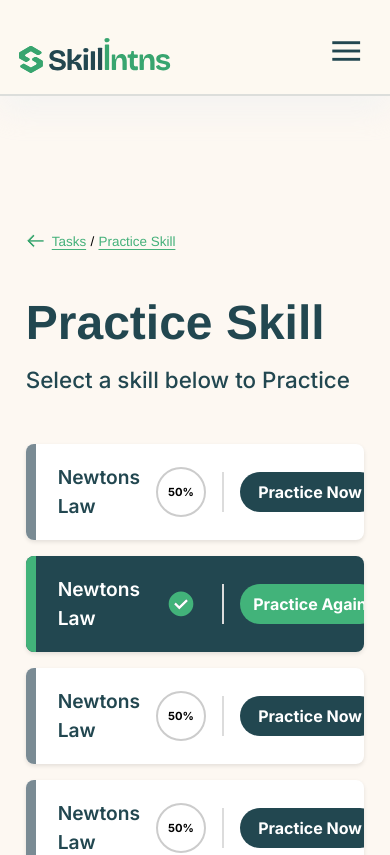
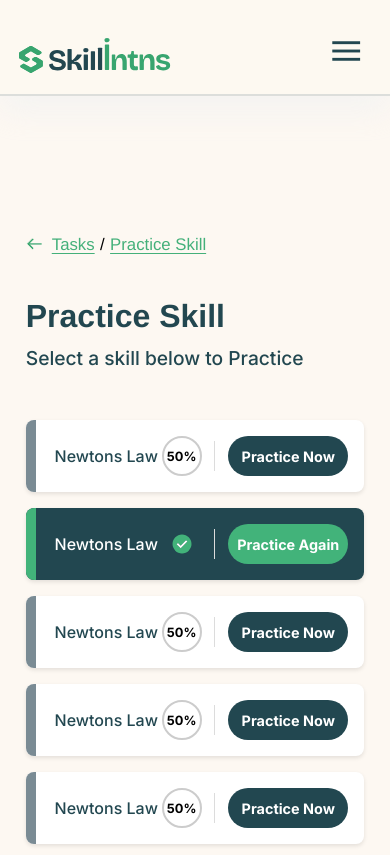
Before and after one commit to nickdude/skillintns, a Next.js app: page /selectSkill in a window 390 px wide. Shown: the top 855 px of the page. Built offline with nearby package versions, Linux system fonts and the light colour scheme.

Commit message:
Skill Selection Page complete...

```diff
--- a/components/LearningBar.module.css
+++ b/components/LearningBar.module.css
@@ -9,7 +9,7 @@
   margin-bottom: 1rem;
   font-family: "Inter";
   background-color: white;
-  height: 6rem;
+  height: 8rem;
   position: relative;
   padding: 0 1rem;
   box-shadow: 0px 2px 4px rgba(0, 0, 0, 0.1);
@@ -121,3 +121,85 @@
 .greenButton {
   background-color: #42b37a;
 }
+
+/* Mobile Styles (Breakpoint: 830px) */
+@media (max-width: 830px) {
+  .barContainer {
+    flex-direction: row; /* Ensure elements are horizontally aligned */
+    height: auto;
+    padding: 1rem;
+    align-items: center; /* Vertically align items in the center */
+    justify-content: space-between;
+  }
+
+  .title {
+    padding: 0; /* Remove padding */
+    padding-left:0.8rem;
+    font-size: 1rem;
+    font-weight: 500;
+    color: #224750;
+    text-align: left; /* Align title to the left */
+    flex: 1;
+  }
+
+  .groupedSection {
+    display: flex;
+    flex-direction: row; /* Ensure progress and buttons align horizontally */
+    align-items: center;
+    gap: 0.3rem; /* Space between progress circle, separator, and button */
+  }
+
+  .progressContainer {
+    width: 40px;
+    height: 40px;
+    display: flex;
+    align-items: center;
+    justify-content: center;
+  }
+
+  .progressCircle {
+    width: 40px;
+    height: 40px;
+    font-size: 0.8rem; /* Smaller font for percentage */
+    border-radius: 50%;
+    border: 2px solid #ccc;
+    display: flex;
+    align-items: center;
+    justify-content: center;
+  }
+
+  .checkMark {
+    width: 20px;
+    height: 20px;
+  }
+
+  .verticalSeparator {
+    width: 1px; /* Thinner separator */
+    height: 30px; /* Adjusted height for smaller layout */
+    background-color: #dcdcdc;
+    display: inline-block; /* Ensure visibility */
+    margin: 0 0.5rem;
+  }
+
+  .actionButton {
+    width: 120px; /* Fixed button width for consistency */
+    height: 40px; /* Fixed height */
+    font-size: 0.9rem;
+    text-align: center;
+    border-radius: 20px;
+    font-weight: bold;
+    color: white;
+    display: flex;
+    align-items: center;
+    justify-content: center;
+    cursor: pointer;
+  }
+
+  .defaultButton {
+    background-color: #224750;
+  }
+
+  .greenButton {
+    background-color: #42b37a;
+  }
+}
--- a/styles/questionMetaData.module.css
+++ b/styles/questionMetaData.module.css
@@ -8,7 +8,7 @@
         display:flex;
         flex-direction: row;;
         align-items: center;
-        font-size: 1.2rem;
+        font-size: 1.5rem;
 
     }
         /* selected image to add gap between image and text */
--- a/styles/selectSkill.module.css
+++ b/styles/selectSkill.module.css
@@ -59,8 +59,19 @@
     padding-top:1.2rem;
     padding-bottom:2rem;
 }
-@media (max-width: 1000px) {
+@media (max-width: 1350px) {
     .enrolledTasks {
         display: none;
     }
 }
+
+@media(max-width:830px){
+    .boldText{
+        font-size:2rem;
+
+    }
+    .basicTextSmall{
+        font-size:1.2rem;
+
+    }
+}
```
